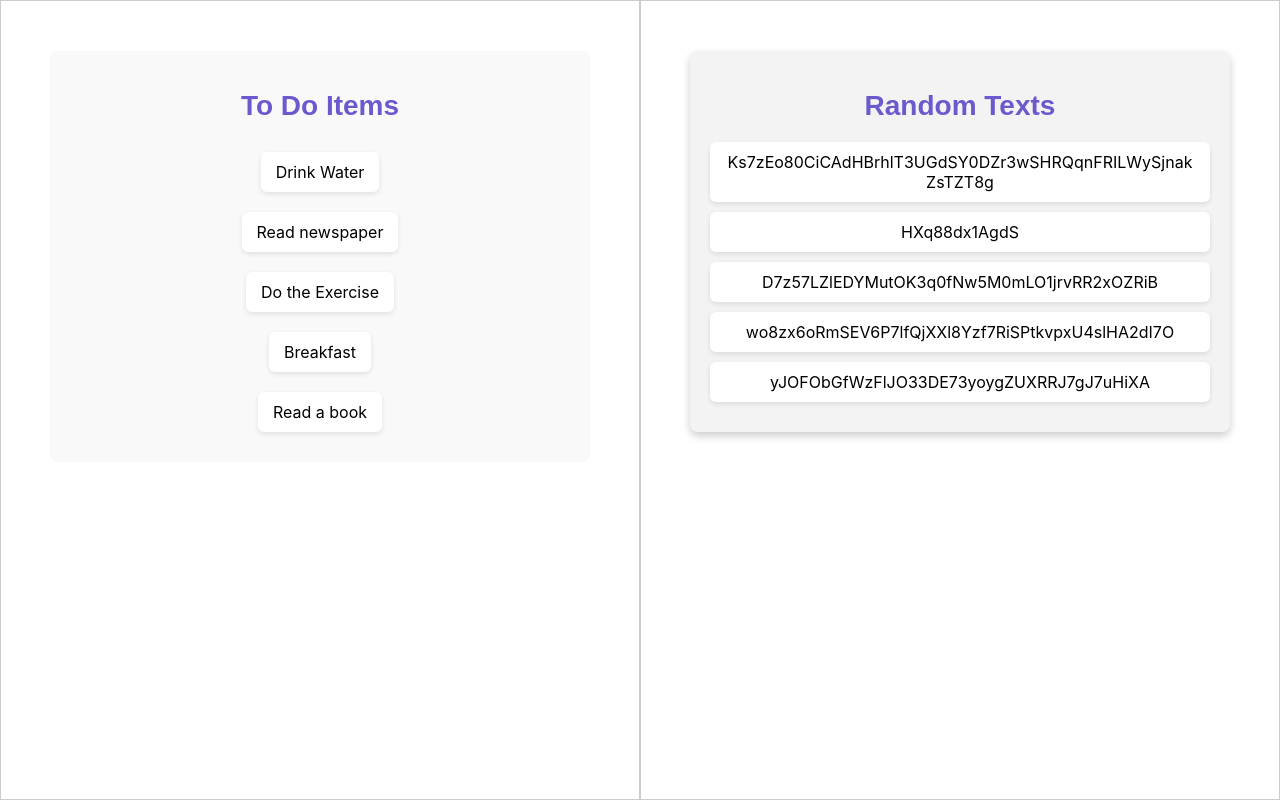
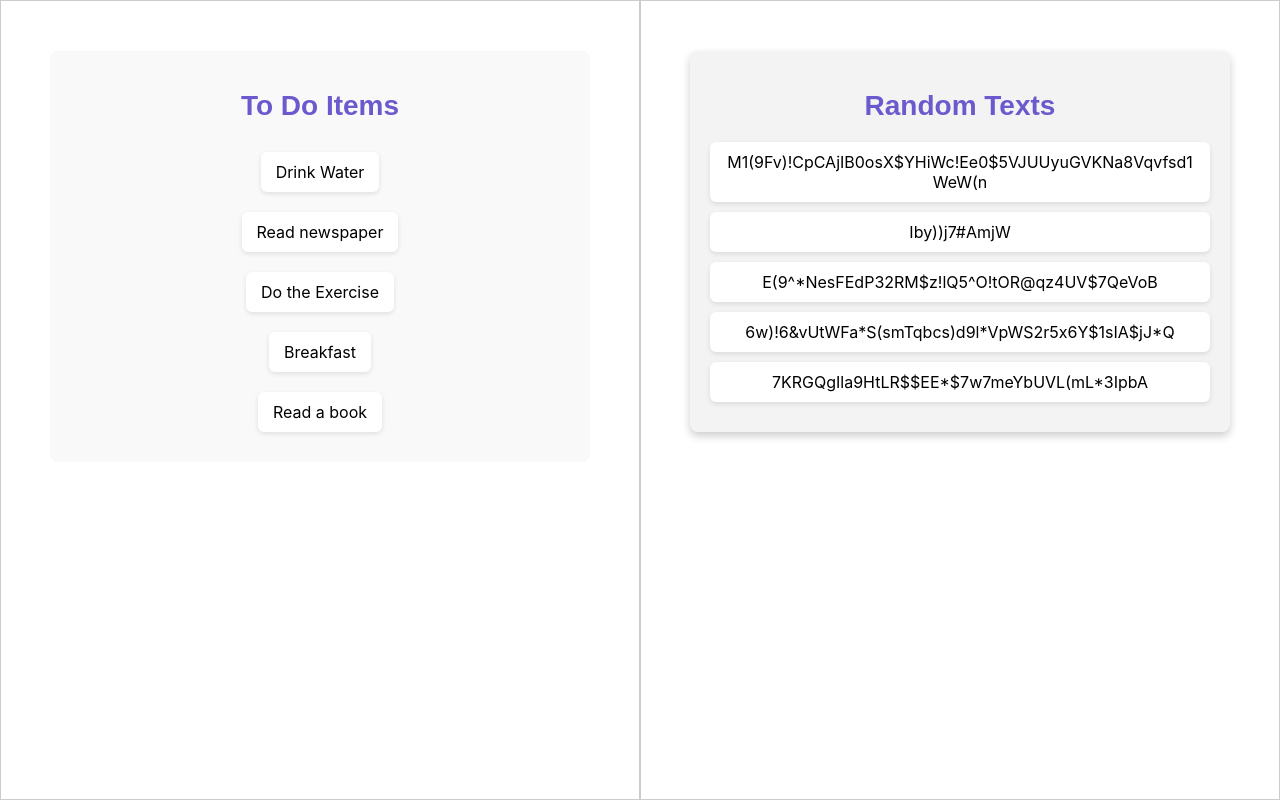
Before and after one commit to rahulkv10/reactTraining, a React (Create React App) app: page / in a window 1280 px wide. Built offline with nearby package versions, Linux system fonts and the light colour scheme.

Commit message:
Added Special charecter also in the random Texts

```diff
--- a/src/Component2.js
+++ b/src/Component2.js
@@ -5,7 +5,7 @@ export function Component2() {
 
   const generateRandomText = () => {
     const length = Math.floor(Math.random() * (64 - 8 + 1)) + 8;
-    const characters = "ABCDEFGHIJKLMNOPQRSTUVWXYZabcdefghijklmnopqrstuvwxyz0123456789";
+    const characters = "ABCDEFGHIJKLMNOPQRSTUVWXYZabcdefghijklmnopqrstuvwxyz0123456789!@#$$%^&*()_";
     let result = "";
     for (let i = 0; i < length; i++) {
       result += characters.charAt(Math.floor(Math.random() * characters.length));
@@ -22,11 +22,11 @@ export function Component2() {
   return (
     <div className="component2-container">
       <h1 className="title">{getHeading()}</h1>
-      <ul className="random-text-list">
+      <p className="random-text-list">
         {randomTextList.map((text, index) => (
           <li className="random-text-item" key={index}>{text}</li>
         ))}
-      </ul>
+      </p>
     </div>
   );
 }
```
